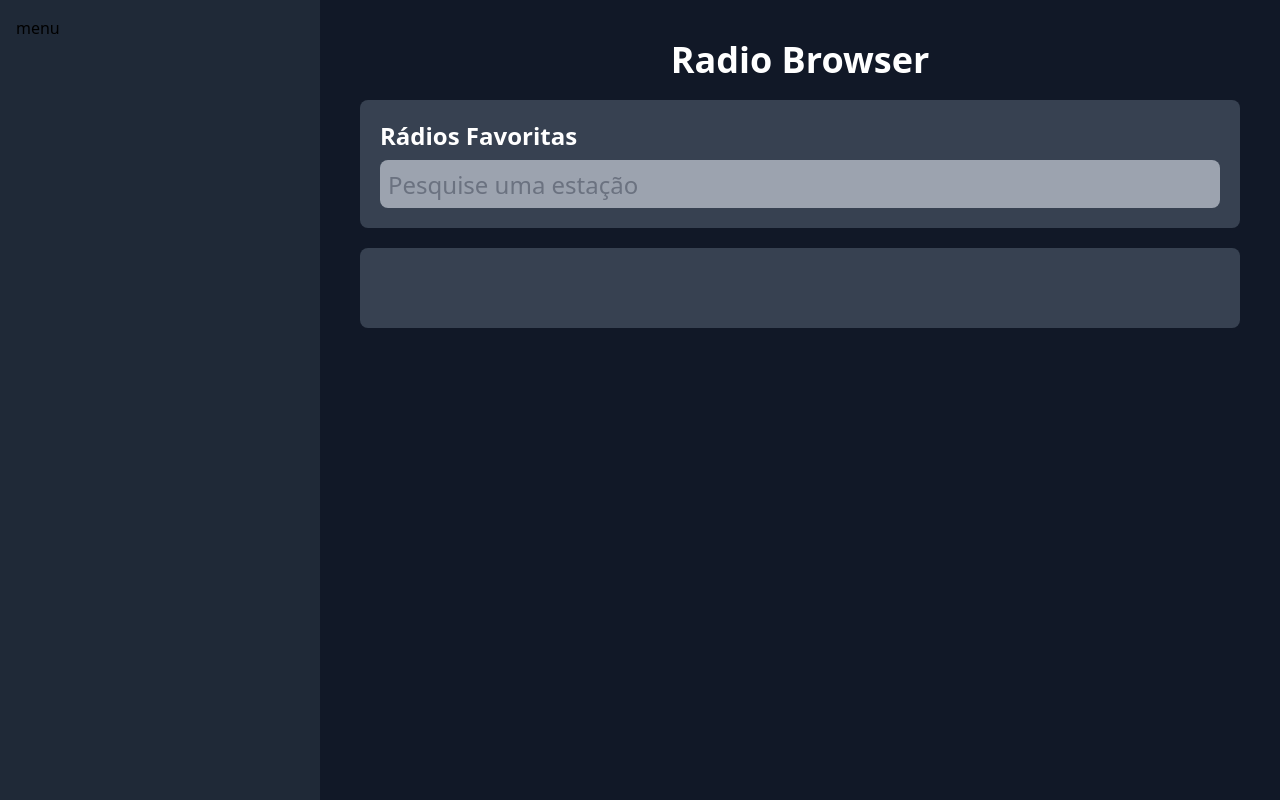
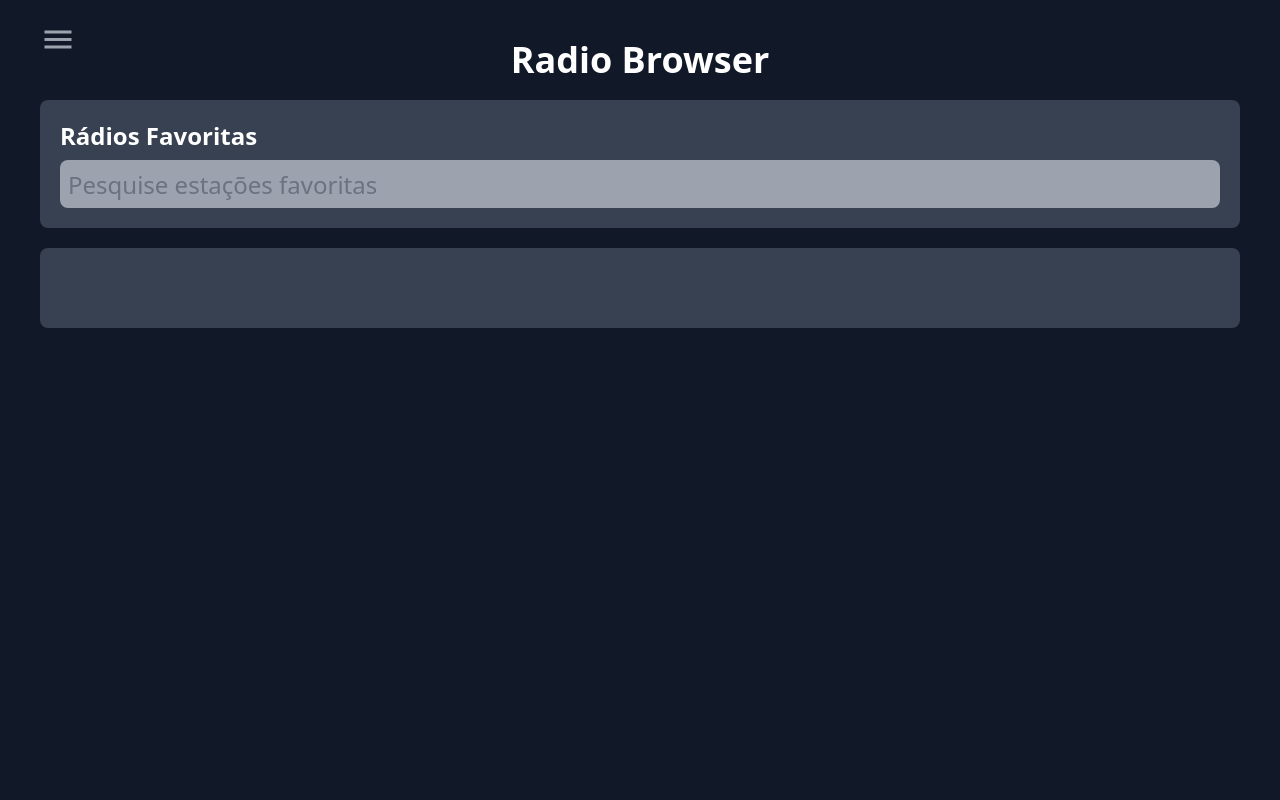
Before and after one commit to CarolineT9/radio-browser, a Vue app: page / in a window 1280 px wide. Built offline with nearby package versions, Linux system fonts and the light colour scheme.

Commit message:
:sparkles: feat: Radio List page

```diff
--- a/src/App.vue
+++ b/src/App.vue
@@ -1,12 +1,33 @@
+<script setup>
+import { ref } from 'vue';
+import Menu from './components/Menu.vue';
+
+const isMenuOpen = ref(false);
+
+const toggleMenu = () => {
+  isMenuOpen.value = !isMenuOpen.value;
+};
+</script>
+
 <template>
   <div class="flex h-screen">
     <!-- Menu lateral -->
-    <aside class="bg-gray-800 sm:w-1/4 w-full sm:relative fixed h-full p-4">
-      menu
-    </aside>
+    <Menu :isMenuOpen="isMenuOpen" @close-menu="toggleMenu"/>
+
+    <!-- Botão para abrir o menu -->
+    <button
+      v-if="!isMenuOpen"
+      class="fixed top-5 left-10 "
+      @click="toggleMenu"
+    >
+      <i class="mdi mdi-menu text-4xl text-gray-400"></i>
+    </button>
 
     <!-- Conteúdo principal -->
-    <main class="flex flex-col w-full sm:w-3/4 min-h-screen p-10 bg-gray-900">
+    <main
+      class="flex flex-col min-h-screen p-10 bg-gray-900"
+      :class="isMenuOpen ? 'sm:w-3/4' : 'w-full'"
+    >
       <!-- Título -->
       <div class="flex w-full justify-center">
         <h1 class="text-4xl text-white font-bold mb-5">Radio Browser</h1>
@@ -18,13 +39,13 @@
         <div class="bg-gray-700 rounded-lg p-5 min-h-20">
           <h2 class="text-2xl font-semibold text-white">Rádios Favoritas</h2>
           <input
-            class="w-full text-2xl px-2 mt-2 h-12 text-gray-700 font-medium rounded-lg bg-gray-400 placeholder-gray-500 "
+            class="w-full text-2xl px-2 mt-2 h-12 text-gray-700 font-medium rounded-lg bg-gray-400 placeholder-gray-500"
             type="text"
-            placeholder="Pesquise uma estação"
+            placeholder="Pesquise estações favoritas"
           />
         </div>
 
-        <!-- Outra seção -->
+
         <div class="mt-5">
           <div class="bg-gray-700 rounded-lg p-5 min-h-20"></div>
         </div>
--- a/src/components/Menu.vue
+++ b/src/components/Menu.vue
@@ -1,4 +1,5 @@
 <script setup>
+import RadiosList from './RadiosList.vue';
 const props = defineProps({
   isMenuOpen: {
     type: Boolean,
@@ -6,16 +7,27 @@ const props = defineProps({
   }
 });
 
-const emit = defineEmits(['closeMenu']);
+const emit = defineEmits(['close-menu']);
 </script>
 
 <template>
-  <aside
-    v-if="props.isMenuOpen"
-    class="bg-gray-800 sm:w-1/4 w-full sm:relative fixed h-full p-4 left-0 top-0 transition-all"
-  >
-    <button class="absolute top-5 right-5" @click="emit('closeMenu')">
+  <aside v-if="props.isMenuOpen"
+    class="bg-gray-800 sm:w-1/4 w-full sm:relative fixed h-full p-6 left-0 top-0 transition-all">
+    <button class="absolute top-5 right-5" @click="emit('close-menu')">
       <i class="mdi mdi-close text-3xl text-gray-400"></i>
     </button>
+
+    <div class="w-full mt-10 flex justify-center">
+      <input placeholder="Busque estações..." type="text"
+        class="w-full h-12 text-gray-700 px-2 font-medium rounded-lg text-2xl bg-gray-400 placeholder-gray-500" />
+    </div>
+
+    <h3 class="text-2xl mt-5 text-white font-semibold">Stations</h3>
+
+    <!--stations-->
+    <div class="   w-full mt-3  ">
+     <RadiosList/>
+    </div>
+
   </aside>
 </template>
--- /dev/null
+++ b/src/components/RadiosList.vue
@@ -0,0 +1,13 @@
+<script setup>
+
+</script>
+<template>
+   <div class="flex justify-between   bg-gray-700 h-12 w-full rounded-lg">
+        <p class="text-white p-2 flex-nowrap overflow-auto" >Título da radios</p>
+        <div class="align-middle p-1">
+          <button class="w-10 h-10">
+            <i class="mdi mdi-heart text-3xl text-gray-400"></i>
+          </button>
+        </div>
+      </div>
+</template>
--- a/src/main.js
+++ b/src/main.js
@@ -1,4 +1,5 @@
 import { createApp } from 'vue'
+import '@mdi/font/css/materialdesignicons.css';
 import './style.css'
 import App from './App.vue'
 
--- a/src/style.css
+++ b/src/style.css
@@ -1,3 +1,7 @@
 @tailwind base;
 @tailwind components;
 @tailwind utilities;
+
+body{
+    font-size: 18px;
+}
```
